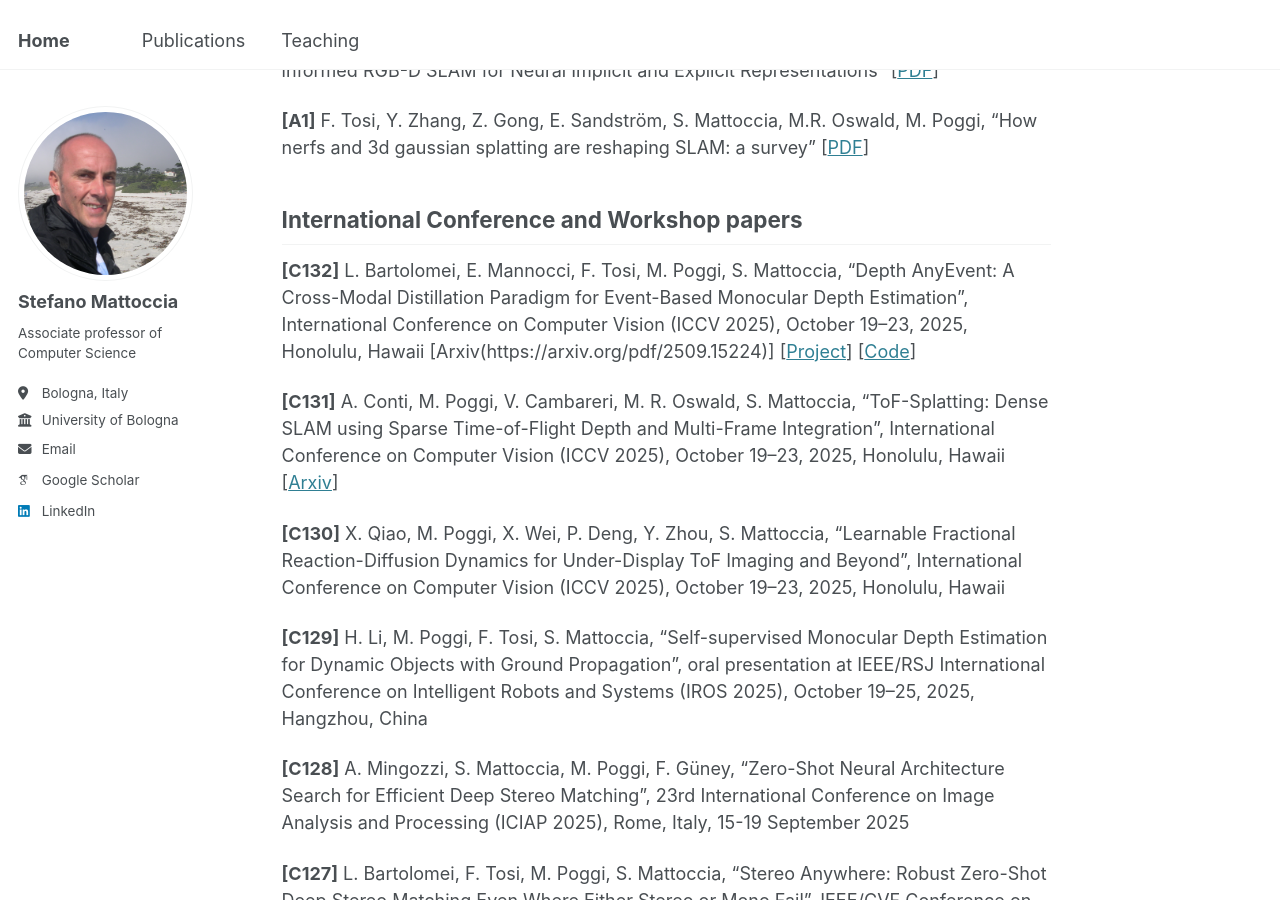
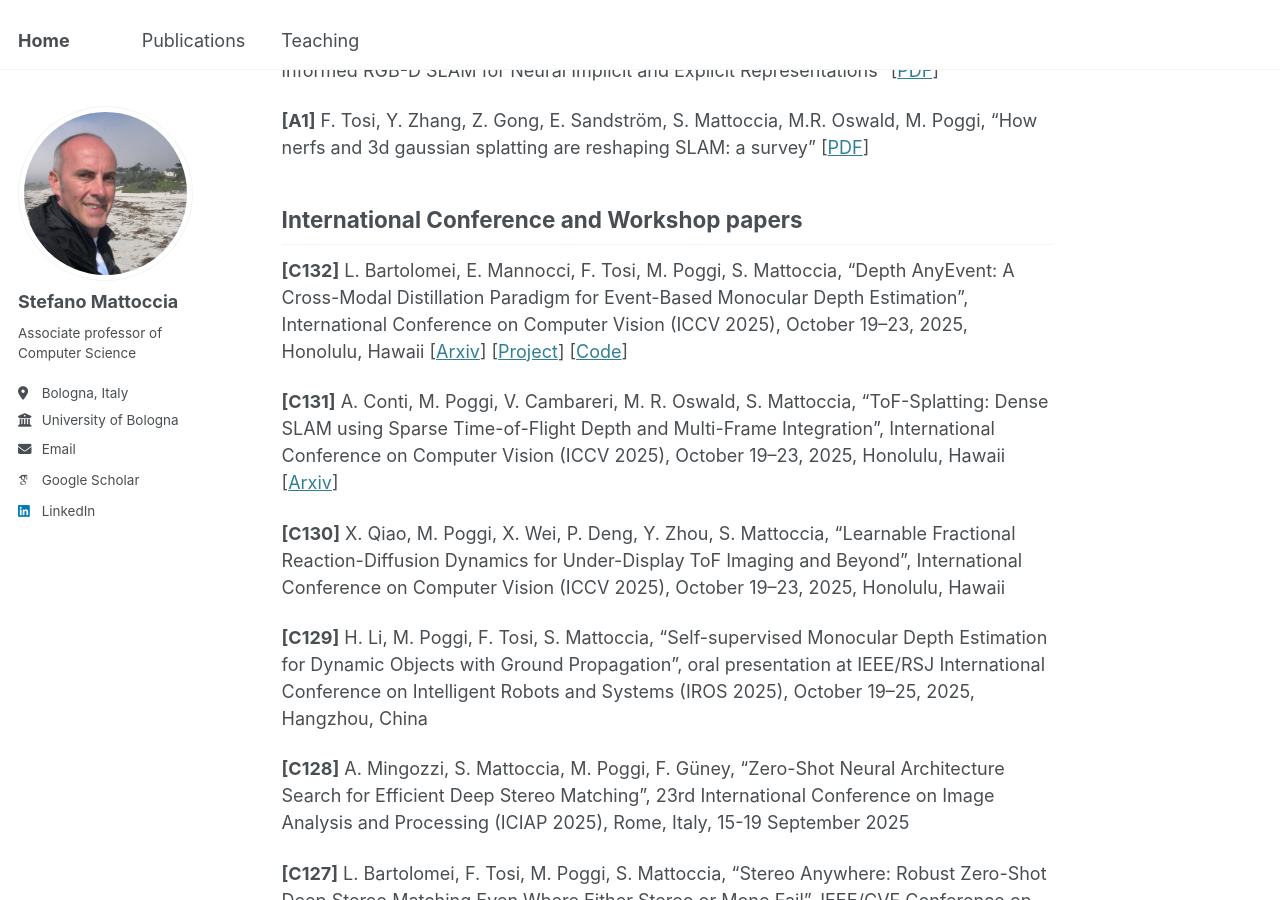
Before and after one commit to stefanomattoccia/stefanomattoccia.github.io, a Jekyll site: the page built from _pages/publications.md, in a window 1280 px wide and 900 px high, scrolled down 4423 px. Built offline with Jekyll 4.4.1, drawn with Linux system fonts in a browser that asks for light colours; some web fonts are replaced.

Commit message:
Update publications.md

```diff
--- a/_pages/publications.md
+++ b/_pages/publications.md
@@ -100,7 +100,7 @@ Arxiv papers
 International Conference and Workshop papers
 ------
 
-**[C132]** L. Bartolomei, E. Mannocci, F. Tosi, M. Poggi, S. Mattoccia, "Depth AnyEvent: A Cross-Modal Distillation Paradigm for Event-Based Monocular Depth Estimation", International Conference on Computer Vision (ICCV 2025), October 19–23, 2025, Honolulu, Hawaii [Arxiv(https://arxiv.org/pdf/2509.15224)] [[Project](https://bartn8.github.io/depthanyevent/)] [[Code](https://github.com/bartn8/depthanyevent/)]
+**[C132]** L. Bartolomei, E. Mannocci, F. Tosi, M. Poggi, S. Mattoccia, "Depth AnyEvent: A Cross-Modal Distillation Paradigm for Event-Based Monocular Depth Estimation", International Conference on Computer Vision (ICCV 2025), October 19–23, 2025, Honolulu, Hawaii [[Arxiv](https://arxiv.org/pdf/2509.15224)] [[Project](https://bartn8.github.io/depthanyevent/)] [[Code](https://github.com/bartn8/depthanyevent/)]
 
 **[C131]** A. Conti, M. Poggi, V. Cambareri, M. R. Oswald, S. Mattoccia, “ToF-Splatting: Dense SLAM using Sparse Time-of-Flight Depth
 and Multi-Frame Integration”, International Conference on Computer Vision (ICCV 2025), October 19–23, 2025, Honolulu, Hawaii [[Arxiv](https://arxiv.org/pdf/2504.16545)]
```
